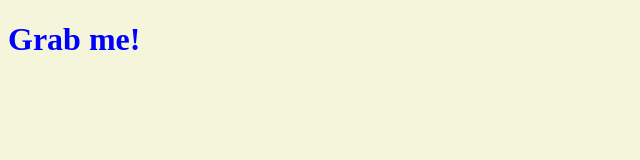
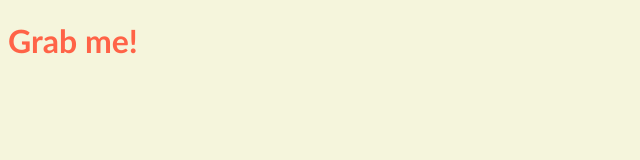
Before and after one commit to cwstw/2023_Javascript_Study, a plain HTML site: page index.html in a window 1280 px wide. Both pictures are taken after a click on the element "Grab me!". Shown: the whole page, without its empty margins (0-640 px from the left). Drawn offline with Linux system fonts and the light colour scheme.

Commit message:
2023-08-01 ~#3.8 학습 완료

```diff
--- a/app.js
+++ b/app.js
@@ -115,11 +115,92 @@
 // const hellos = document.getElementsByClassName("hello");
 // console.log(hellos);
 
-const title = document.querySelector(".hello h1");
-console.log(title);
+// const h1 = document.querySelector(".hello h1");
+// console.log(h1);
+
+// function handleTitleClick() {
+//   console.log("title was clicked!");
+//   h1.style.color = "blue";
+// }
+
+// function handleMouseEnter() {
+//   h1.innerText = "mouse is here!";
+// }
+
+// function handleMouseLeave() {
+//   h1.innerText = "mouse is gone!";
+// }
+
+// // title.addEventListener("click", handleTitleClick);
+// h1.onclick = handleTitleClick;
+// h1.addEventListener("mouseenter", handleMouseEnter);
+// h1.addEventListener("mouseleave", handleMouseLeave);
+
+// function handleWindowResize() {
+//   document.body.style.backgroundColor = "tomato";
+// }
+
+// window.addEventListener("resize", handleWindowResize);
+
+// function handleWindowCopy() {
+//   alert("copier!");
+// }
+// window.addEventListener("copy", handleWindowCopy);
+
+// function handleWindowOffline() {
+//   alert("SOS no WIFI!");
+// }
+
+// function handleWindowOnline() {
+//   alert("All Good!");
+// }
+// window.addEventListener("offline", handleWindowOffline);
+// window.addEventListener("offline", handleWindowOnline);
+
+// function handleTitleClick() {
+//   // console.log(h1.style.color);
+//   // h1.style.color = "blue";
+//   // console.log(h1.style.color);
+
+//   //정리되지 않은 코드
+//   // if (h1.style.color == "blue") {
+//   //   h1.style.color = "tomato";
+//   // } else {
+//   //   h1.style.color = "blue";
+//   // }
+
+//   ///정리된 코드
+//   const currentColor = h1.style.color;
+//   let newColor;
+//   if (currentColor == "blue") {
+//     newColor = "tomato";
+//   } else {
+//     newColor = "blue";
+//   }
+//   h1.style.color = newColor;
+// }
+
+const h1 = document.querySelector(".hello h1");
+console.log(h1);
 
 function handleTitleClick() {
-  console.log("title was clicked!");
-  title.style.color = "blue";
+  //클래스 네임 사용
+  // if (h1.className === "active") {
+  //   h1.className = "";
+  // } else {
+  //   h1.className = "active";
+  // }
+
+  //클래스 리스트 사용
+  // const ActiveClass = "active";
+  // if (h1.classList.contains(ActiveClass)) {
+  //   h1.classList.remove(ActiveClass);
+  // } else {
+  //   h1.classList.add(ActiveClass);
+  // }
+
+  //토글사용
+  h1.classList.toggle("active");
 }
-title.addEventListener("click", handleTitleClick);
+
+h1.addEventListener("click", handleTitleClick);
--- a/index.html
+++ b/index.html
@@ -8,7 +8,7 @@
   </head>
   <body>
     <div class="hello">
-      <h1>Grab me!</h1>
+      <h1 class="cool-font">Grab me!</h1>
     </div>
     <script src="app.js"></script>
   </body>
--- a/style.css
+++ b/style.css
@@ -1,3 +1,13 @@
 body {
-    background-color: beige;
+  background-color: beige;
 }
+h1 {
+  color: cornflowerblue;
+  transition: color 0.5s ease-in-out;
+}
+.active {
+  color: tomato;
+}
+.cool-font {
+  font-family: "Gill Sans", "Gill Sans MT", Calibri, "Trebuchet MS", sans-serif;
+}
```
